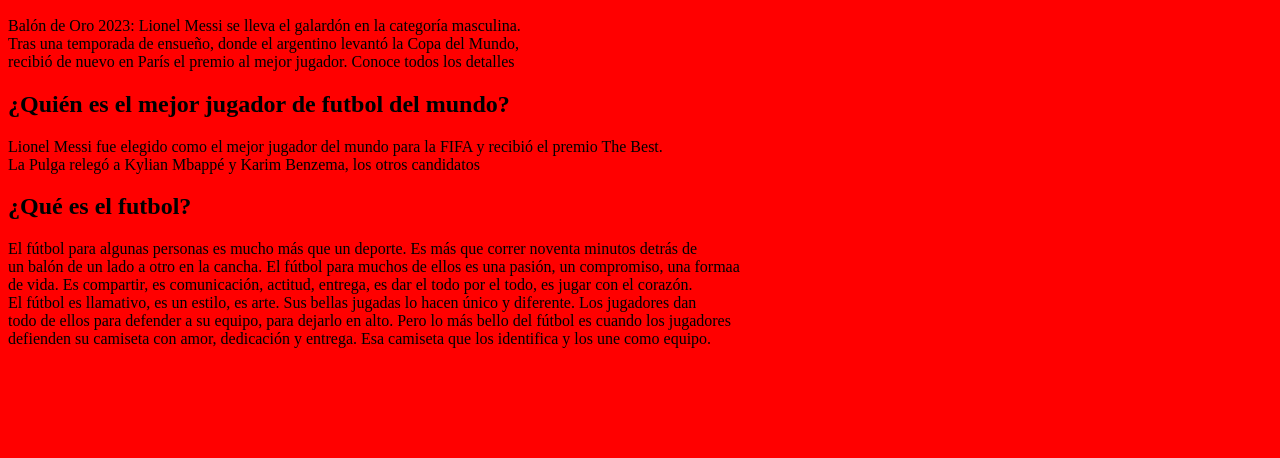
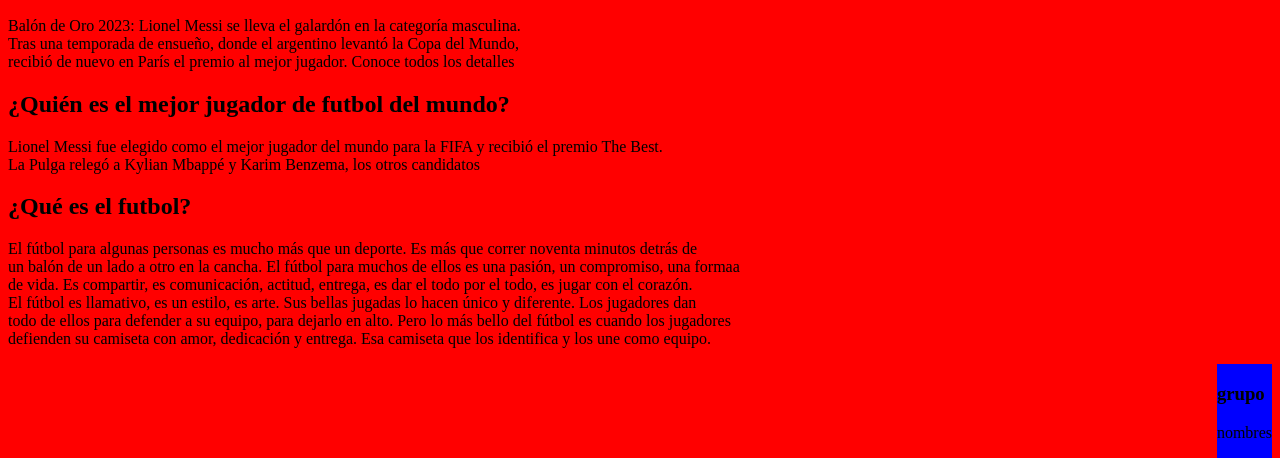
Before and after one commit to popiybelen/noveno, a plain HTML site: page index.html in a window 1280 px wide. Shown: the part 692-1150 px from the top of the page. Before the commit the page ends 1056 px from the top, so only its background shows below. Drawn offline with Linux system fonts and the light colour scheme.

Commit message:
Update index.html

```diff
--- a/index.html
+++ b/index.html
@@ -41,7 +41,10 @@
           defienden su camiseta con amor, dedicación y entrega. Esa camiseta que los identifica y los une como equipo.</p>
       </article>
 
-
+  <aside>
+    <h1>grupo</h1>
+    <p>nombres</p>
+  </aside>
 
 
   </body>
```
